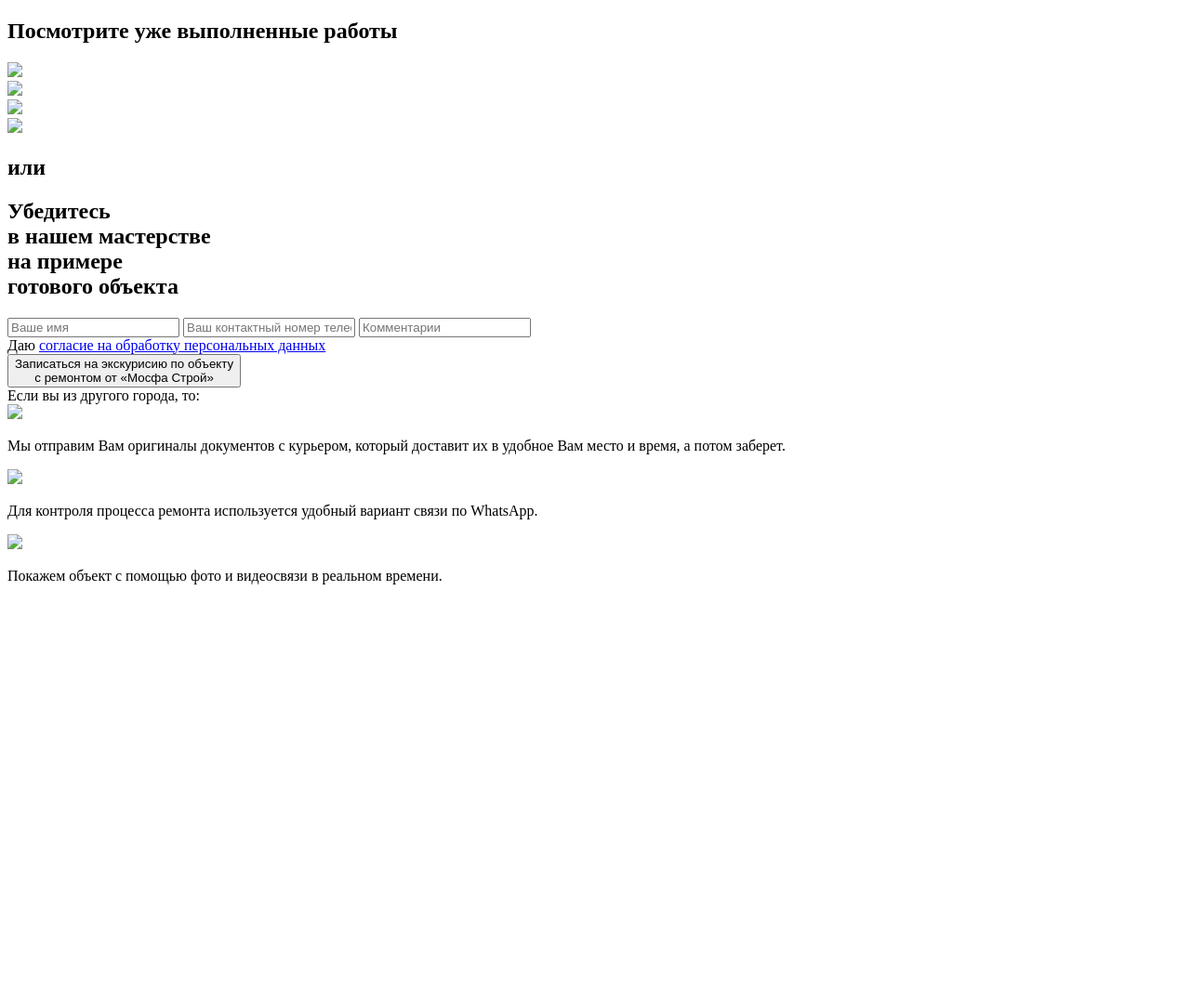
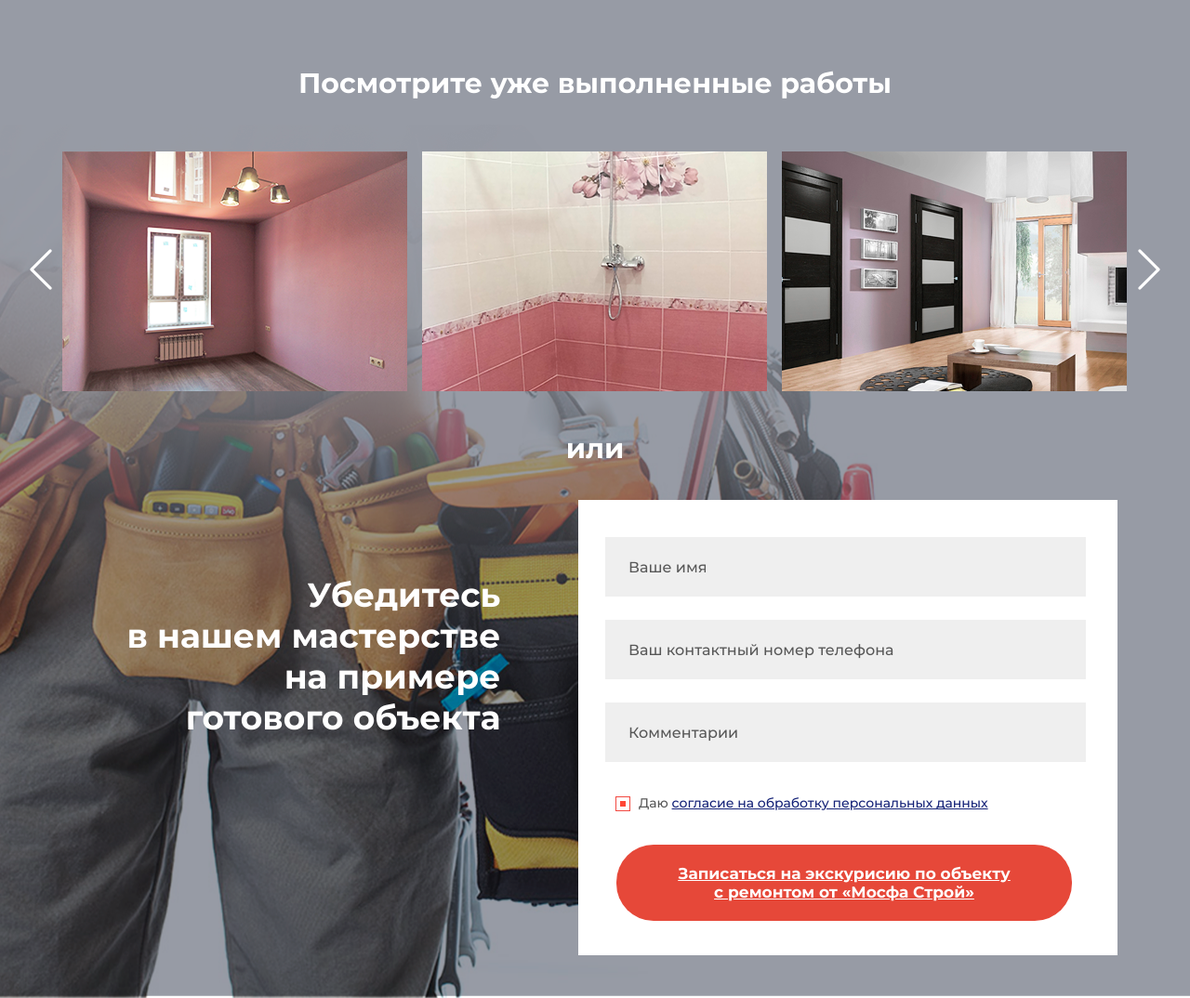
Before and after one commit to DianaPogosyan/Mosfa, a plain HTML site: page index.html in a window 1280 px wide. Shown: the top 1074 px of the page at 93% size. Before the commit the page ends 800 px from the top, so only its background shows below. Drawn offline with nearby package versions, Linux system fonts and the light colour scheme; the site is published under a folder, as on GitHub Pages, so addresses that start at the root find nothing.

Commit message:
relative link

```diff
--- a/index.html
+++ b/index.html
@@ -3,10 +3,10 @@
 <head>
     <meta charset="UTF-8">
     <meta name="viewport" content="width=device-width, initial-scale=1.0">
-    <link rel="stylesheet" type="text/css" href="/css/normalize.css">
-    <link rel="stylesheet" type="text/css" href="/slick/slick.css"/>
-    <link rel="stylesheet" type="text/css" href="/slick/slick-theme.css"/>
-    <link rel="stylesheet" type="text/css" href="/css/style.css">
+    <link rel="stylesheet" type="text/css" href="./css/normalize.css"/>
+    <link rel="stylesheet" type="text/css" href="./slick/slick.css">
+    <link rel="stylesheet" type="text/css" href="./slick/slick-theme.css">
+    <link rel="stylesheet" type="text/css" href="./css/style.css">
 
     <title>Тестовое задание - фирма, осуществляющая ремонт.</title>
 </head>
@@ -19,61 +19,61 @@
               <div class="portfolio__slider">
                   <div class="slider">
 					            <div class="slider__item">
-						   <img src="/img/slide1.png" class="slider__img"/>
+						            <img src="./img/slide1.png" alt="Картинка1" class="slider__img"/>
 					            </div>
 					            <div class="slider__item">
-						   <img src="/img/slide2.png" class="slider__img"/>
+						            <img src="./img/slide2.png" alt="Картинка2" class="slider__img"/>
 					            </div>
 					            <div class="slider__item">
-						   <img src="/img/slide3.png" class="slider__img"/>
+						            <img src="./img/slide3.png" alt="Картинка3" class="slider__img"/>
 					            </div>
 					           <div class="slider__item">
-						   <img src="/img/slide4.png" class="slider__img"/>
+						            <img src="./img/slide4.png" alt="Картинка4" class="slider__img"/>
 					           </div>
                    </div>
                </div>
+
             <h1 class="portfolio__or small-title white-title">или</h1>
+
          </div>
 
          <div class="excursion">
+
              <h1 class="excursion__h1 white-title">Убедитесь<br>в нашем мастерстве<br>на примере<br>готового объекта</h1>
+
              <div class="excursion__registration">
                  <form class="form">
                     <input  class="form__input form__input-1" name="name" placeholder="Ваше имя">
                     <input class="form__input" name="phone" placeholder="Ваш контактный номер телефона">
                     <input class="form__input" name="comment" placeholder="Комментарии">
-                        <div class="form__consent">Даю  <a href="#">согласие на обработку персональных данных</a></div>
+                    <div class="form__consent">Даю <a href="#">согласие на обработку персональных данных</a></div>
                     <button class="form__button">Записаться на экскурисию по объекту<br>с ремонтом от «Мосфа Строй»</button>
                   </form>
               </div>
          </div>
-
-          </div>
-
     </section>
     <section class="site__content site__content-city">
         <div class="option">
               <div class="option__title">Если вы из другого города, то:</div>
               <div class="option__communication option__communication-left">
-           <img src="/img/opt1.png">
+                   <img src="./img/opt1.png" alt="Курьер">
                    <p>Мы отправим Вам оригиналы документов с курьером, который доставит их в удобное Вам место и время, а потом заберет.</p>
                </div>
               <div class="option__communication option__communication-center">
-           <img src="/img/opt2.png">
+                   <img src="./img/opt2.png" alt="WhatsApp">
                    <p>Для контроля процесса ремонта используется удобный вариант связи по WhatsApp.</p>
                </div>
               <div class="option__communication option__communication-right">
-           <img src="/img/opt3.png">
+                  <img src="./img/opt3.png" alt="Видеосвязь">
                   <p>Покажем объект с помощью фото и видеосвязи в реальном времени.</p>
                </div>
-
          </div>
     </section>
 
 
     <script type="text/javascript" src="//code.jquery.com/jquery-1.11.0.min.js"></script>
     <script type="text/javascript" src="//code.jquery.com/jquery-migrate-1.2.1.min.js"></script>
-    <script type="text/javascript" src="/slick/slick.min.js"></script>
+    <script type="text/javascript" src="./slick/slick.min.js"></script>
     <script type="text/javascript">
         $(function(){
             $('.slider').slick({
@@ -86,8 +86,8 @@
   focusOnSelect: true,
   easing: 'linear',
   lazyLoad: 'ondemand',
-  prevArrow: "<img src='/img/arrow1.png' class='prev' alt='1'>",
-  nextArrow: "<img src='/img/arrow2.png' class='next' alt='2'>",
+  prevArrow: "<img src='./img/arrow1.png' class='prev' alt='1'>",
+  nextArrow: "<img src='./img/arrow2.png' class='next' alt='2'>",
   responsive: [
 	    {
 	      breakpoint: 780,
```
Lines whose indentation alone changed are shown as unchanged.
